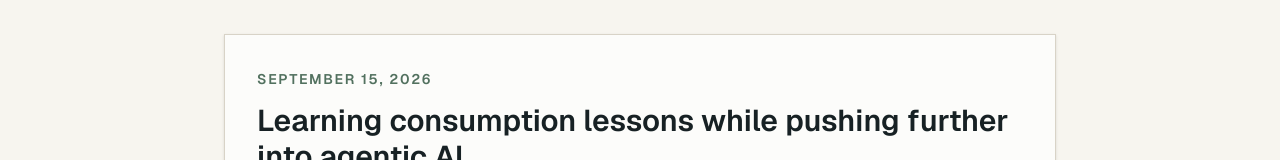
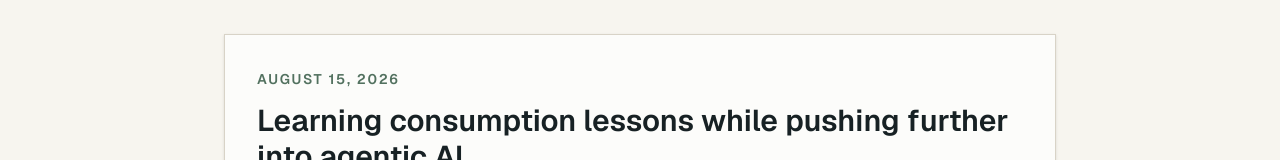
Before and after one commit to todd-brunia/ai-consulting-site, a Next.js app: page /journal in a window 1280 px wide. Shown: the part 584-744 px from the top of the page. Built offline with nearby package versions, Linux system fonts and the light colour scheme.

Commit message:
Update journal entry date to August 15, 2026

```diff
--- a/src/app/journal/journal-content.ts
+++ b/src/app/journal/journal-content.ts
@@ -17,7 +17,7 @@ export type JournalEntry = {
 export const journalEntries = [
   {
     id: "learning-consumption-lessons-in-agentic-ai-work",
-    date: "2026-09-15",
+    date: "2026-08-15",
     title: "Learning consumption lessons while pushing further into agentic AI",
     problemOrOpportunity:
       "As I put more of my attention into the ai-delivery-orchestrator, I wanted to explore how far an AI-assisted delivery workflow could go while keeping my own review and judgment in the loop.",
```
